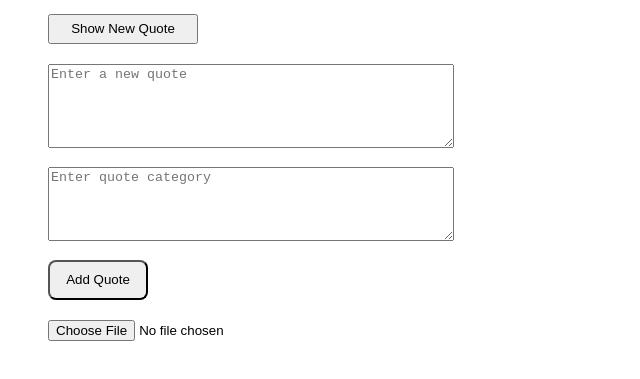
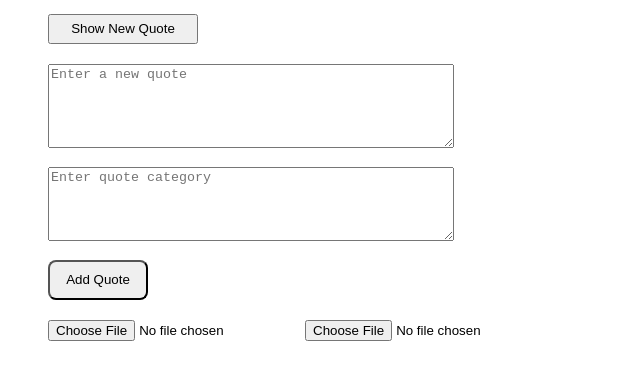
Before and after one commit to Sozi-source/alx_fe_javascript, a plain HTML site: page dom-manipulation/index.html in a window 1280 px wide. Shown: the part 97-476 px from the top of the page, without its empty margins (0-640 px from the left). Drawn offline with Linux system fonts and the light colour scheme.

Commit message:
add json file export

```diff
--- a/dom-manipulation/index.html
+++ b/dom-manipulation/index.html
@@ -24,6 +24,8 @@
     <!-- Data import and export -->
     <input type="file" id="importFile" accept=".json" onchange="importFromJsonFile(event)" />
 
+    <input type="file" id="exportFile" accept=".json" onchange="exportToJsonFile(event)" />
+
 
     <script src="script.js"></script>
   </body>
```
